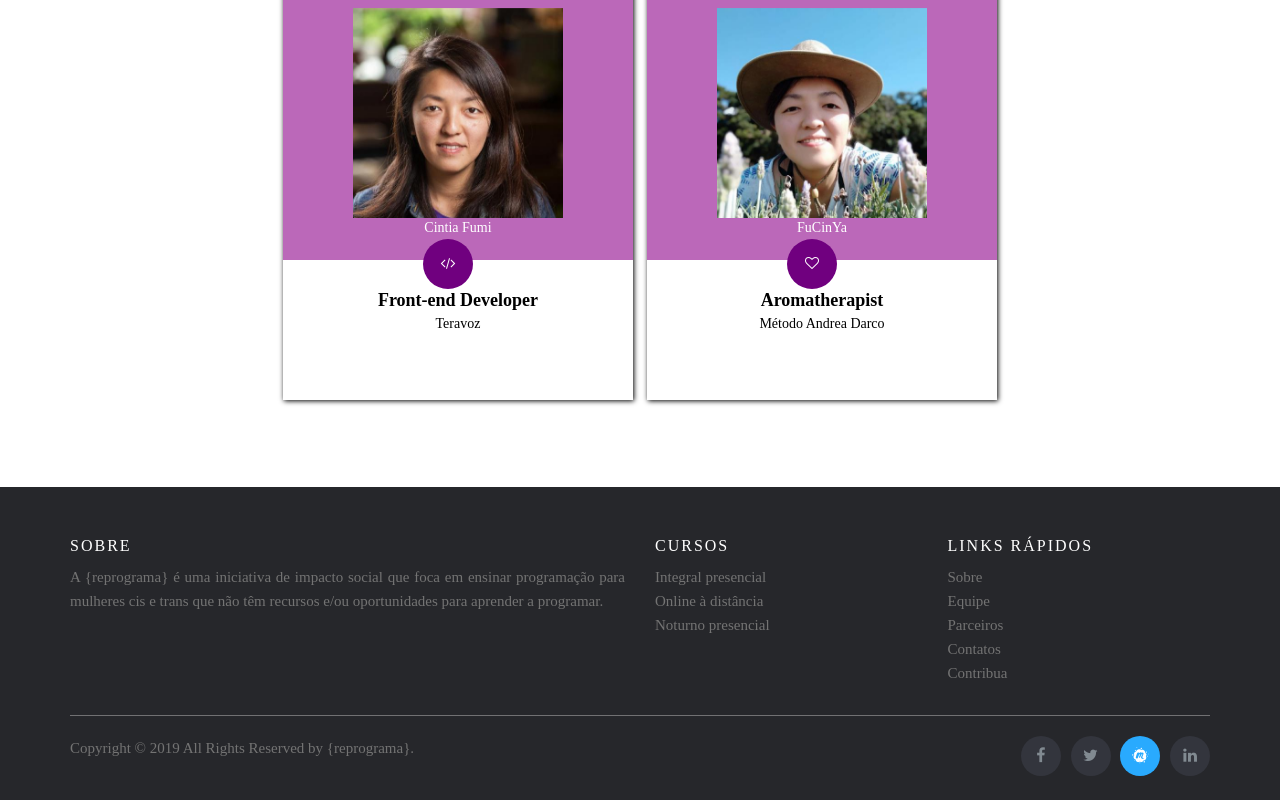
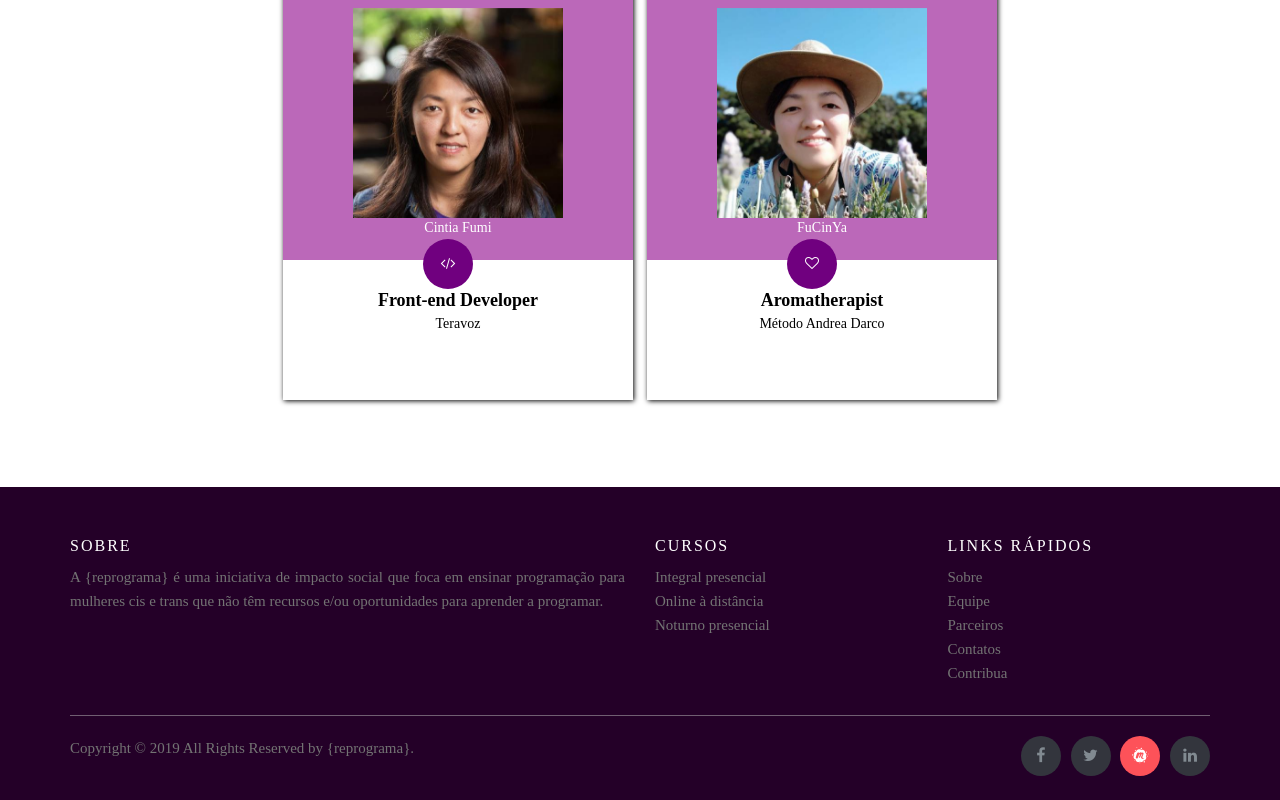
Before and after one commit to cintiafumi-frontend/freelany, a plain HTML site: page index.html in a window 1280 px wide. In both pictures the pointer is over the link 1140 px from the left and 902 px from the top of the page. Shown: the part 147-947 px from the top of the page. Drawn offline with nearby package versions, Linux system fonts and the light colour scheme; a web font is replaced by a local one.

```diff
--- a/footer.css
+++ b/footer.css
@@ -1,6 +1,6 @@
 /* -------------------- FOOTER --------------------  */
 .site-footer {
-  background-color:#26272b;
+  background-color:#240028;
   padding:45px 0 20px;
   font-size:15px;
   line-height:24px;
@@ -149,8 +149,8 @@
   background-color:#007bb6
 }
 
-.social-icons a.dribbble:hover {
-  background-color:#ea4c89
+.social-icons a.meetup:hover {
+  background-color:#FD5259
 }
 
 @media (max-width:767px){
```
